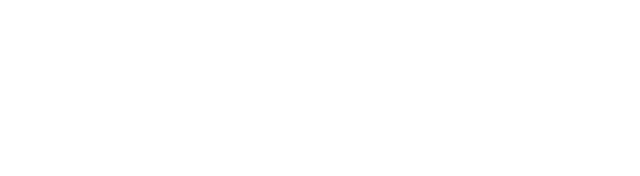
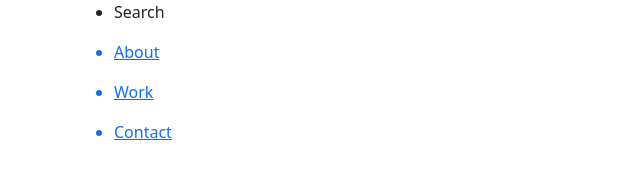
Before and after one commit to av-2002/Valaitis_Project1, a plain HTML site: page contact.html in a window 1280 px wide. Shown: the whole page, without its empty margins (0-640 px from the left). Drawn offline with nearby package versions, Linux system fonts and the light colour scheme.

Commit message:
adding nav

```diff
--- a/contact.html
+++ b/contact.html
@@ -5,19 +5,62 @@
     <meta charset="utf-8">
     <meta http-equiv="X-UA-Compatible" content="IE=edge">
     <title>Andrea Valaitis Designs</title>
-    <link href='https://fonts.googleapis.com/css?family=Source+Sans+Pro:300,400,700,400italic' rel='stylesheet' type='text/css'>
+    <link href='https://fonts.googleapis.com/css?family=Source+Sans+Pro:300,400,700,400italic' rel='stylesheet'
+        type='text/css'>
     <link href="https://cdn.jsdelivr.net/npm/bootstrap@5.0.2/dist/css/bootstrap.min.css" rel="stylesheet"
         integrity="sha384-EVSTQN3/azprG1Anm3QDgpJLIm9Nao0Yz1ztcQTwFspd3yD65VohhpuuCOmLASjC" crossorigin="anonymous">
     <link rel="stylesheet" href="css/styles.css">
 </head>
 
 <body>
+    <div class="container">
+        <div class="row">
+            <header class="col-md-12">
+                <nav class="col-md-3">
+                    <img="#" alt="hamburger menu">
+                        <ul>
+                            <li>
+                                <p>Search</p>
+                            </li>
+                            <a href="about.html">
+                                <li>
+                                    <p>About</p>
+                                </li>
+                            </a>
+                            <a href="work.html">
+                                <li>
+                                    <p>Work</p>
+                                </li>
+                            </a>
+                            <a href="contact.html">
+                                <li>
+                                    <p>Contact</p>
+                                </li>
+                            </a>
+                        </ul>
+
+                </nav>
 
 
+                <a href="index.html">
+                    <img="#" alt="a and v connected for logo home button">
+                </a>
 
-        <script src="https://cdn.jsdelivr.net/npm/bootstrap@5.0.2/dist/js/bootstrap.bundle.min.js"
-            integrity="sha384-MrcW6ZMFYlzcLA8Nl+NtUVF0sA7MsXsP1UyJoMp4YLEuNSfAP+JcXn/tWtIaxVXM"
-            crossorigin="anonymous"></script>
+                <img="#" alt="magnifying glass icon">
+            </header>
+
+            <div>
+
+            </div>
+
+
+        </div><!-- /.closes row -->
+    </div><!-- /.closes container -->
+
+
+    <script src="https://cdn.jsdelivr.net/npm/bootstrap@5.0.2/dist/js/bootstrap.bundle.min.js"
+        integrity="sha384-MrcW6ZMFYlzcLA8Nl+NtUVF0sA7MsXsP1UyJoMp4YLEuNSfAP+JcXn/tWtIaxVXM"
+        crossorigin="anonymous"></script>
 </body>
 
 </html>
```
Also changed, not shown: work.html (added).
